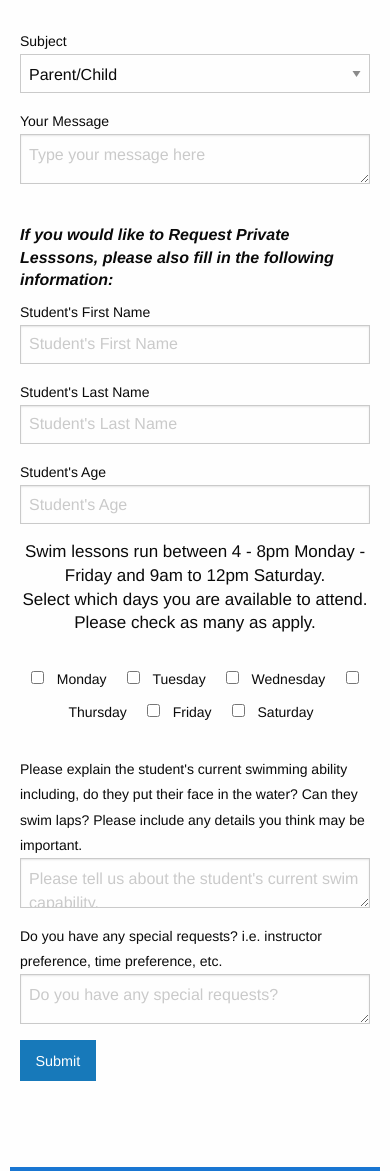
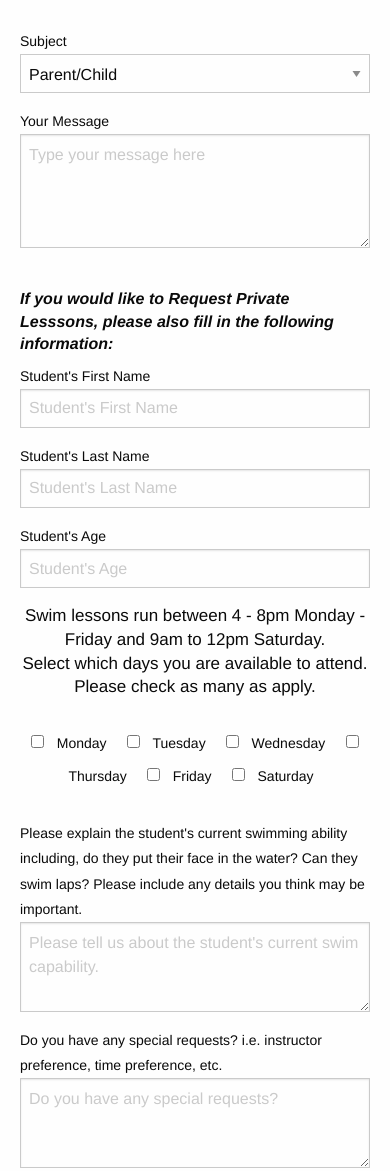
Before and after one commit to puppitty/JSJSwim, a plain HTML site: page contact.html in a window 390 px wide. Shown: the part 442-1613 px from the top of the page. Drawn offline with Linux system fonts and the light colour scheme.

Commit message:
fixed contact page and mobile home page

```diff
--- a/contact.html
+++ b/contact.html
@@ -137,7 +137,7 @@
               <div class="grid-x grid-padding-x">
                 <div class="large-12 cell">
                   <label>Your Message</label>
-                  <textarea placeholder="Type your message here"></textarea>
+                  <textarea placeholder="Type your message here" rows="4"></textarea>
                 </div>
               </div>
               <br>
@@ -162,7 +162,7 @@
                 </div>
 
               </div>
-              <div class="large-6 medium-6 cell">
+              <div class="large-6 medium-4 cell">
                 <label>
                   <h5>Swim lessons run between 4 - 8pm Monday - Friday and 9am to 12pm Saturday.
                     <br> Select which days you are available to attend. Please check as many as apply.</h5>
@@ -187,11 +187,11 @@
                   <div class="large-12 cell">
                     <label>Please explain the student's current swimming ability including, do they put their face in the water?
                       Can they swim laps? Please include any details you think may be important.</label>
-                    <textarea placeholder="Please tell us about the student's current swim capability."></textarea>
+                    <textarea placeholder="Please tell us about the student's current swim capability." rows="3"></textarea>
                   </div>
                   <div class="large-12 cell">
                     <label>Do you have any special requests? i.e. instructor preference, time preference, etc.</label>
-                    <textarea placeholder="Do you have any special requests?"></textarea>
+                    <textarea placeholder="Do you have any special requests?" rows="3"></textarea>
                   </div>
                 </div>
                 <a href="#" class="button">Submit</a>
```
Also changed, not shown: index.html (+1 -1 lines).
